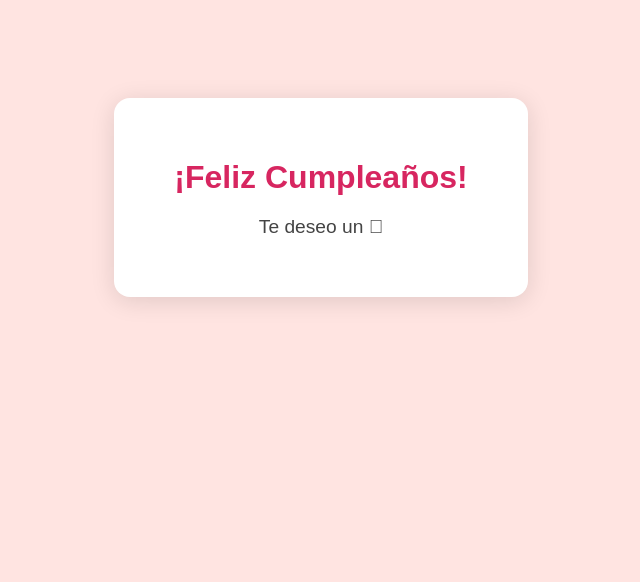
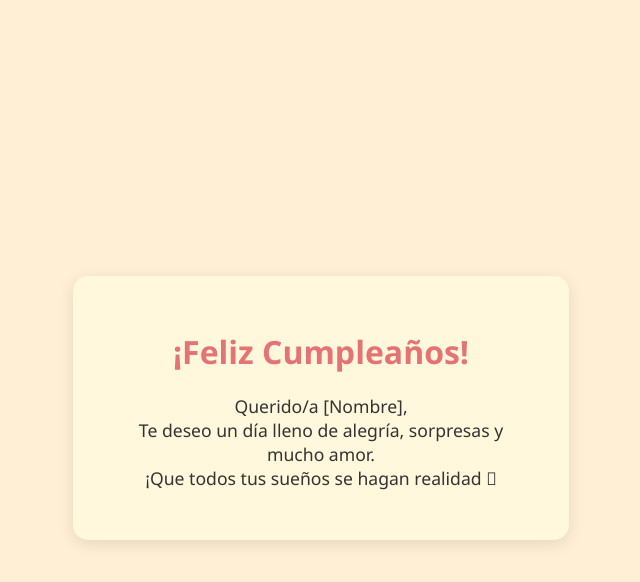
Before and after one commit to La-Pupa/Feliz-Cumplea-os, a plain HTML site: page felicitacion.html in a window 1280 px wide. Shown: the whole page, without its empty margins (319-959 px from the left). Drawn offline with Linux system fonts and the light colour scheme.

Commit message:
Update felicitacion.html

```diff
--- a/felicitacion.html
+++ b/felicitacion.html
@@ -5,30 +5,27 @@
     <title>¡Feliz Cumpleaños!</title>
     <style>
         body {
-            background: #ffe4e1;
-            font-family: Arial, sans-serif;
-            text-align: center;
-            padding-top: 60px;
+            background: #ffefd5;
+            font-family: 'Segoe UI', Arial, sans-serif;
+            display: flex;
+            justify-content: center;
+            align-items: center;
+            height: 100vh;
         }
         .carta {
-            background: #fff;
-            display: inline-block;
-            padding: 40px 60px;
-            border-radius: 16px;
-            box-shadow: 0 4px 24px rgba(0,0,0,0.12);
-            margin-top: 30px;
+            background: #fff8dc;
+            border-radius: 15px;
+            box-shadow: 0 4px 16px rgba(0,0,0,0.1);
+            padding: 2rem 3rem;
+            max-width: 400px;
+            text-align: center;
         }
         h1 {
-            color: #d72660;
-            margin-bottom: 16px;
+            color: #e57373;
         }
         p {
-            color: #444;
-            font-size: 1.2em;
-        }
-        .emoji {
-            font-size: 2em;
-            margin-top: 24px;
+            color: #333;
+            font-size: 1.1rem;
         }
     </style>
 </head>
@@ -36,5 +33,7 @@
     <div class="carta">
         <h1>¡Feliz Cumpleaños!</h1>
         <p>
-            Te deseo un
+            Querido/a [Nombre],<br>
+            Te deseo un día lleno de alegría, sorpresas y mucho amor.<br>
+            ¡Que todos tus sueños se hagan realidad
 
```
